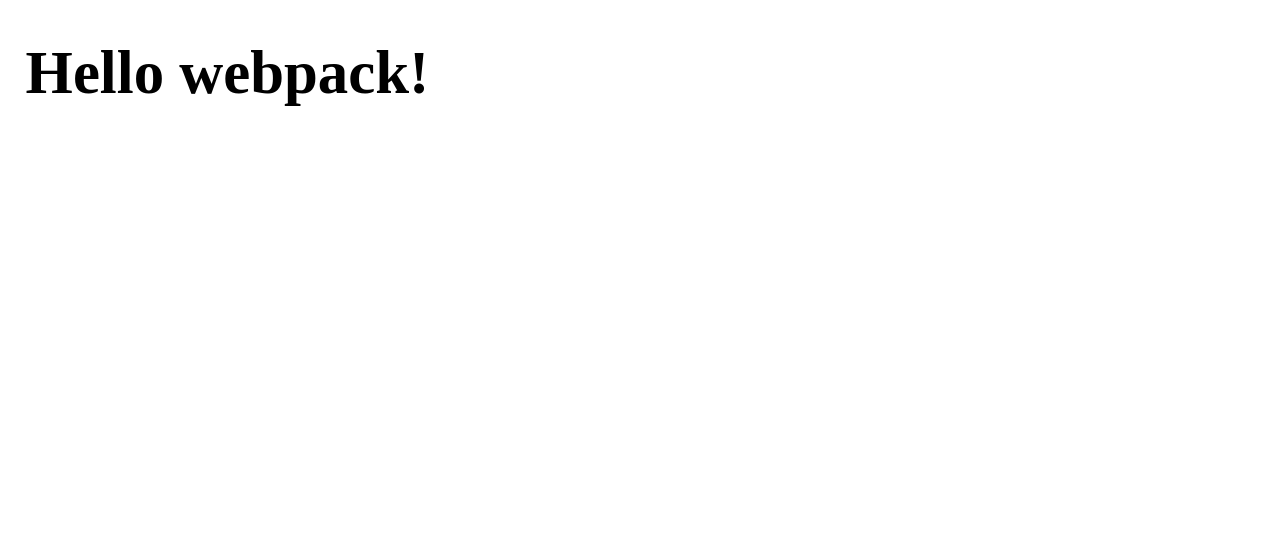
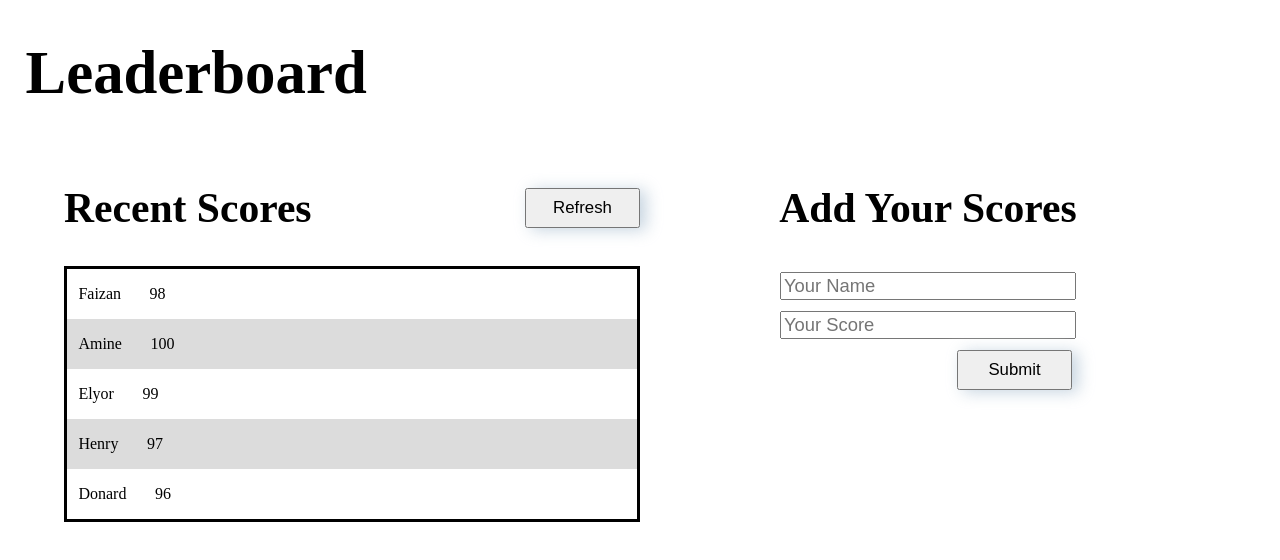
Before and after one commit to faizi2500/Leaderboard, a website built with webpack: page dist/index.html in a window 1280 px wide. Built offline with nearby package versions, Linux system fonts and the light colour scheme.

```diff
--- a/dist/index.html
+++ b/dist/index.html
@@ -1,11 +1,39 @@
 <!DOCTYPE html>
 <html lang="en">
-<head>
-    <meta charset="UTF-8">
-    <meta name="viewport" content="width=device-width, initial-scale=1.0">
+  <head>
+    <meta charset="UTF-8" />
+    <meta name="viewport" content="width=device-width, initial-scale=1.0" />
     <title>Leader Board - Faizan</title>
-<script defer src="main.js"></script></head>
-<body>
-    <h1>Hello webpack!</h1>
-</body>
+  <script defer src="main.js"></script></head>
+  <body>
+    <h1>Leaderboard</h1>
+    <section class="container flex-container">
+      <div class="section-one">
+        <div class="heading">
+          <h2 class="score-heading">Recent Scores</h2>
+          <button type="button" class="refresh">Refresh</button>
+        </div>
+        <div class="score-board" id = "scoreboard"></div>
+      </div>
+
+      <div class="section-two">
+        <h2 class="score-heading">Add Your Scores</h2>
+        <div class="input-form">
+          <input
+            type="text"
+            class="input-width"
+            placeholder="Your Name"
+            id="user-name"
+          />
+          <input
+            type="text"
+            class="input-width"
+            placeholder="Your Score"
+            id="user-score"
+          />
+          <button type="submit" class="submit">Submit</button>
+        </div>
+      </div>
+    </section>
+  </body>
 </html>
```
Also changed, not shown: dist/main.js (+15 -48 lines).
